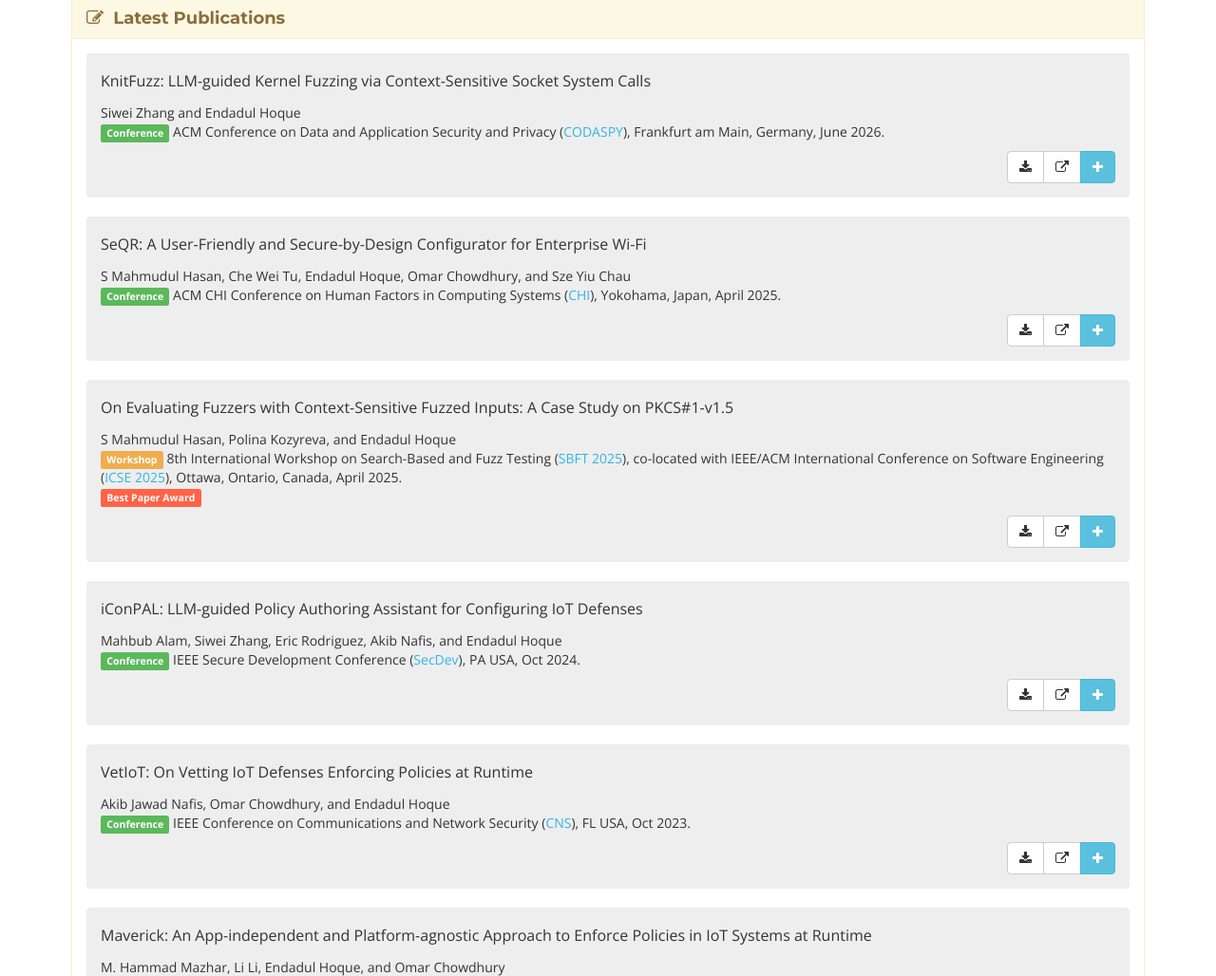
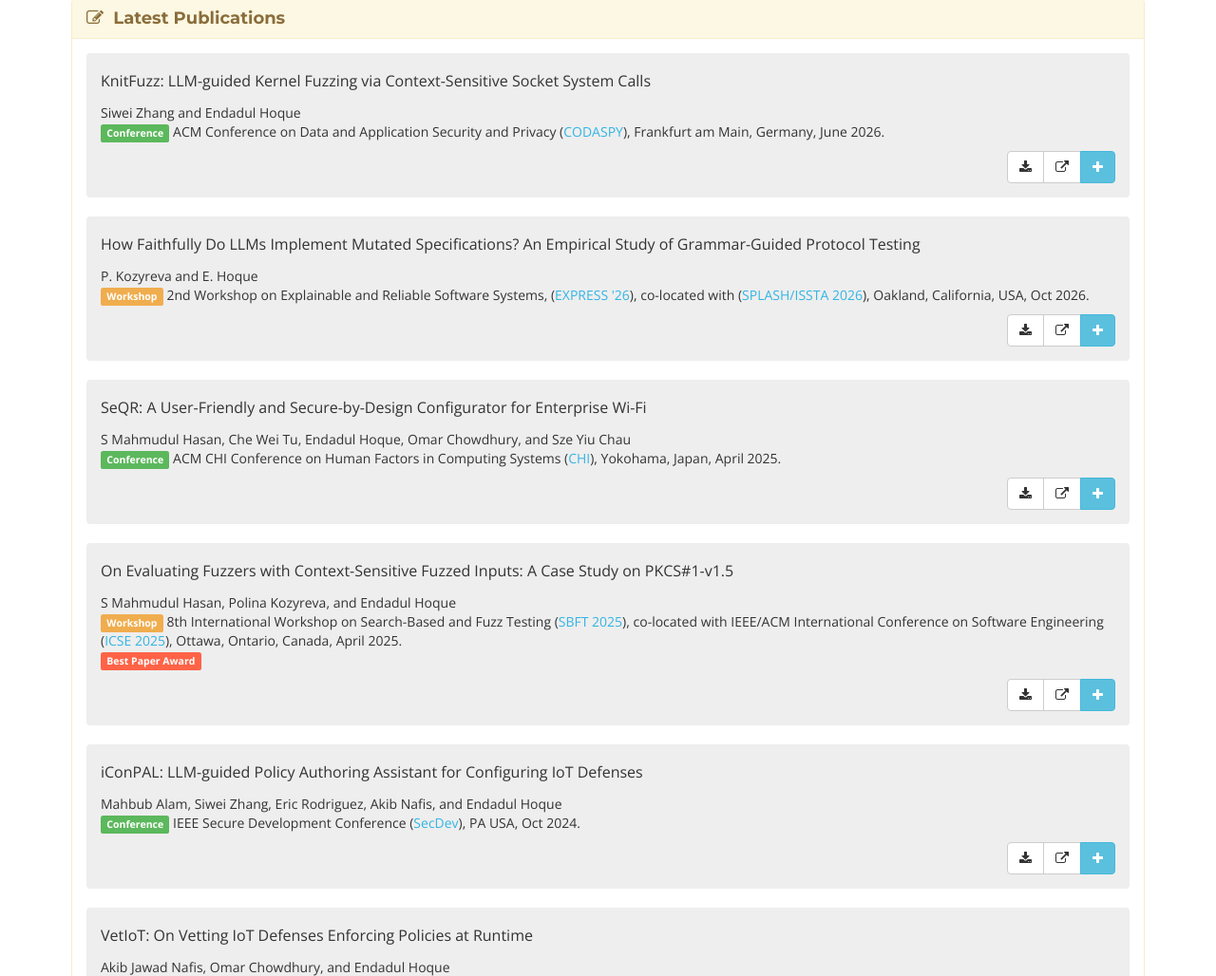
Before and after one commit to endadul/endadul.github.io, a plain HTML site: page index.html in a window 1280 px wide. Shown: the part 3701-4729 px from the top of the page at 95% size. Drawn offline with nearby package versions, Linux system fonts and the light colour scheme.

Commit message:
new updates

```diff
--- a/index.html
+++ b/index.html
@@ -1319,6 +1319,52 @@ Socket System Calls</div>
                   </div>
                 </div>
                 <!-- ===== END OF a paper info ==== -->
+
+                <!-- ===== START OF A PAPER INFO ==== -->
+                <div class="panel paper">
+                  <div class="panel-body paper-info">
+                    <div class="paper-title">How Faithfully Do LLMs Implement Mutated Specifications? An Empirical Study of Grammar-Guided Protocol Testing</div>
+                    <ul>
+                      <li class="paper-authors">P. Kozyreva and E. Hoque</li>
+                      <li class="paper-venue">
+                        <span class="workshop-tag">Workshop</span>
+                        2nd Workshop on Explainable and Reliable Software Systems, (<a href="https://conf.researchr.org/home/splash-issta-2026/express-2026" target="_blank">EXPRESS '26</a>), co-located with
+                        (<a href="https://conf.researchr.org/home/splash-issta-2026" target="_blank">SPLASH/ISSTA 2026</a>), Oakland, California, USA, Oct 2026.
+                      </li>
+                    </ul>
+
+                    <div class="btn-group pull-right paper-ctrl-btns">
+                      <!-- Download -->
+                      <!--=== CHANGE DOWNLOAD LINK === -->
+                      <a class="btn download-btn" type="button" href="https://dl.acm.org/doi/10.1145/3842650.3843177"
+                        data-toggle="tooltip" title="Download">
+                        <i class="fa fa-download" aria-hidden="true"></i>
+                      </a>
+                      <!-- External link -->
+                      <!--=== CHANGE EXTERNAL LINK === -->
+                      <a class="btn link-btn" type="button"
+                      href="https://dl.acm.org/doi/10.1145/3842650.3843177"
+                        data-toggle="tooltip" title="External link">
+                        <i class="fa fa-external-link" aria-hidden="true"></i>
+                      </a>
+
+                      <!-- Abstract button -->
+                      <!-- ==== Make sure to check change "id" ==== -->
+                      <button class="btn abstract-btn" type="button" data-toggle="collapse" aria-expanded="false"
+                        data-target="#"  aria-controls="">
+                        <i class="fa fa-plus" aria-hidden="true"></i>
+                      </button>
+                    </div>
+
+                    <!-- =================
+                         Paper abstract (ALWAYS change "id")
+                       ==================-->
+
+
+                  </div>
+                </div>
+                <!-- ===== END OF a paper info ==== -->
+
 
 
                 <!-- ===== START OF A PAPER INFO ==== -->
```
